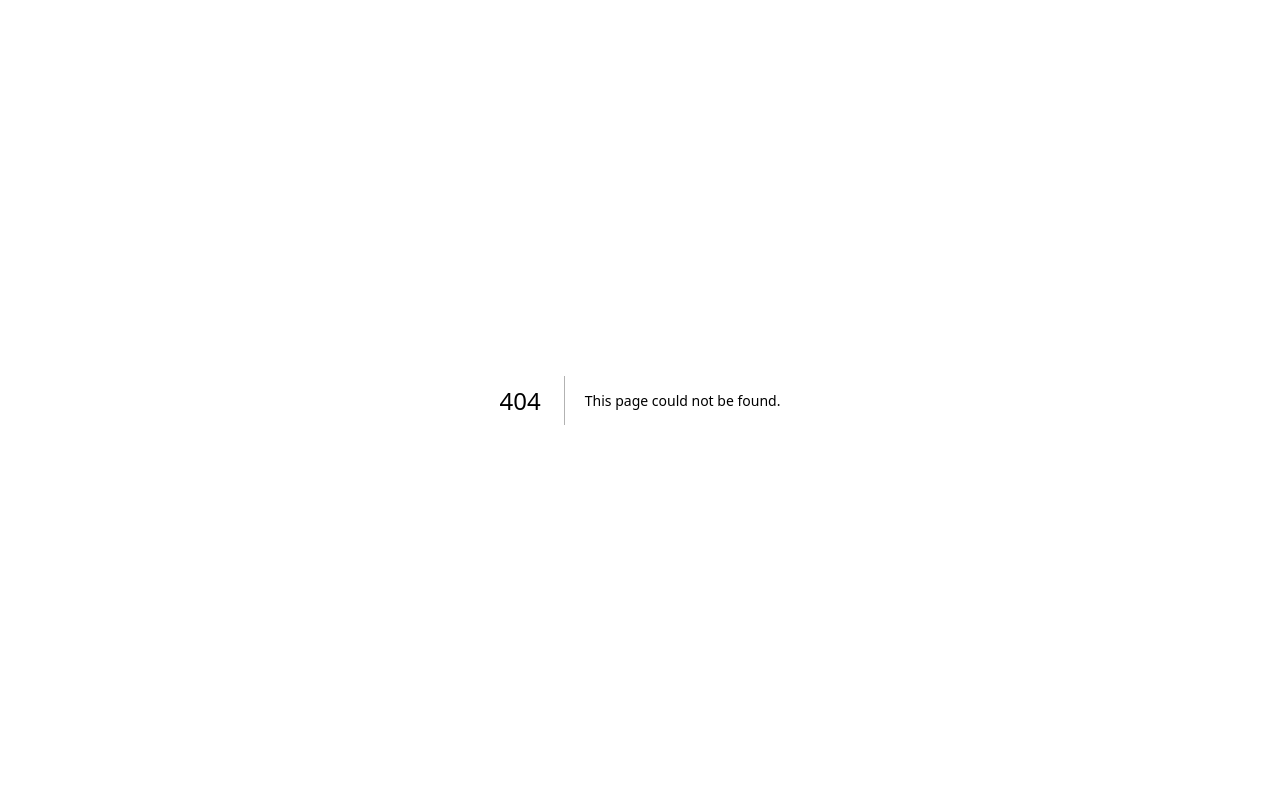
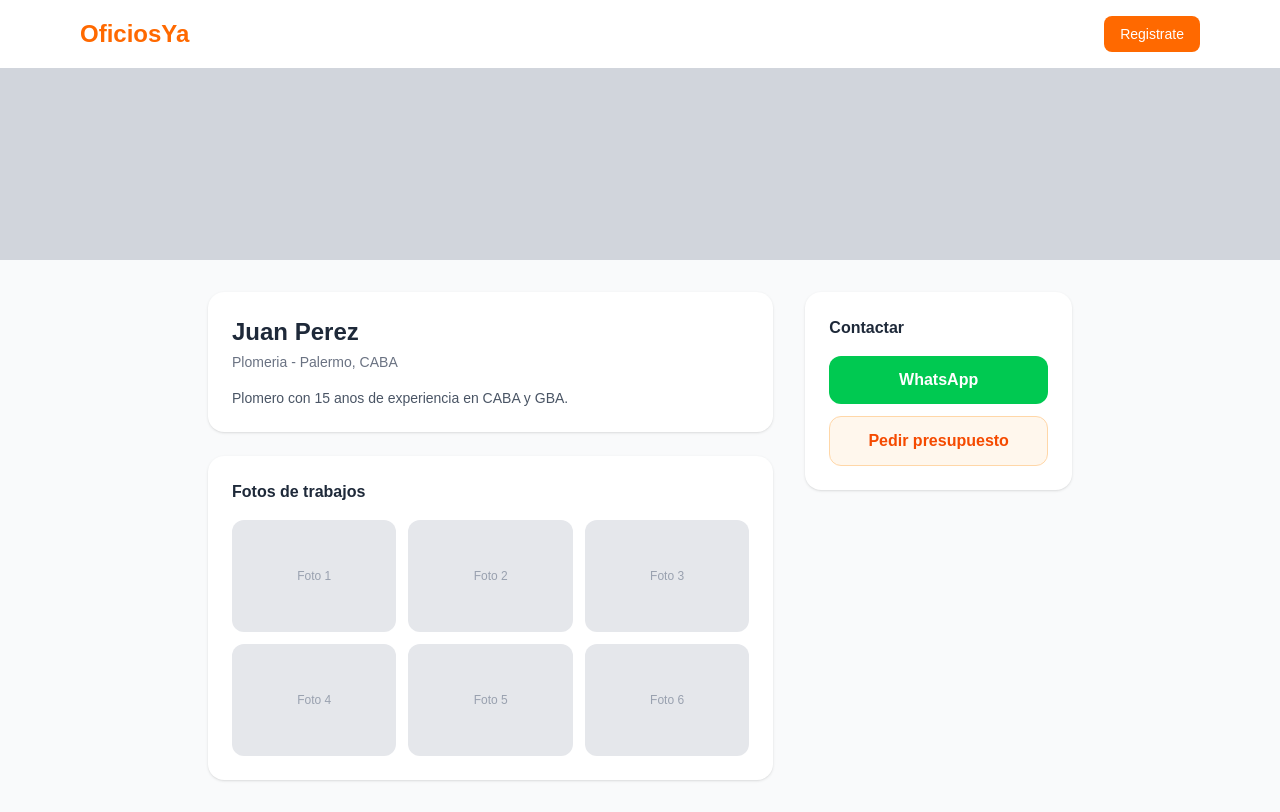
Before and after one commit to kaporay21/oficios, a Next.js app: page /profesional/carlos-ruiz in a window 1280 px wide. Before the commit this address had no page. Built offline with nearby package versions, Linux system fonts and the light colour scheme.

Commit message:
perfil del profesional listo

```diff
--- /dev/null
+++ b/app/profesional/[slug]/page.tsx
@@ -0,0 +1,39 @@
+export default function PerfilProfesional() {
+  return (
+    <main className="min-h-screen bg-gray-50">
+      <header className="bg-white shadow-sm">
+        <div className="max-w-6xl mx-auto px-4 py-4 flex justify-between items-center">
+          <a href="/" className="text-2xl font-bold text-orange-500">OficiosYa</a>
+          <a href="/registro" className="bg-orange-500 text-white px-4 py-2 rounded-lg text-sm">Registrate</a>
+        </div>
+      </header>
+      <div className="bg-gray-300 h-48 w-full" />
+      <div className="max-w-4xl mx-auto px-4 py-8">
+        <div className="grid grid-cols-1 md:grid-cols-3 gap-8">
+          <div className="md:col-span-2 space-y-6">
+            <div className="bg-white rounded-2xl p-6 shadow-sm">
+              <h1 className="text-2xl font-bold text-gray-800">Juan Perez</h1>
+              <p className="text-gray-500 text-sm mt-1">Plomeria - Palermo, CABA</p>
+              <p className="text-gray-600 text-sm mt-4">Plomero con 15 anos de experiencia en CABA y GBA.</p>
+            </div>
+            <div className="bg-white rounded-2xl p-6 shadow-sm">
+              <h2 className="font-semibold text-gray-800 mb-4">Fotos de trabajos</h2>
+              <div className="grid grid-cols-3 gap-3">
+                {[1,2,3,4,5,6].map((i) => (
+                  <div key={i} className="bg-gray-200 rounded-xl h-28 flex items-center justify-center text-gray-400 text-xs">Foto {i}</div>
+                ))}
+              </div>
+            </div>
+          </div>
+          <div>
+            <div className="bg-white rounded-2xl p-6 shadow-sm">
+              <h2 className="font-semibold text-gray-800 mb-4">Contactar</h2>
+              <a href="https://wa.me/5491100000000?text=Hola+OficiosYa" target="_blank" className="block w-full bg-green-500 text-white text-center py-3 rounded-xl font-semibold mb-3">WhatsApp</a>
+              <button className="w-full bg-orange-50 text-orange-600 py-3 rounded-xl font-semibold border border-orange-200">Pedir presupuesto</button>
+            </div>
+          </div>
+        </div>
+      </div>
+    </main>
+  );
+}
```
